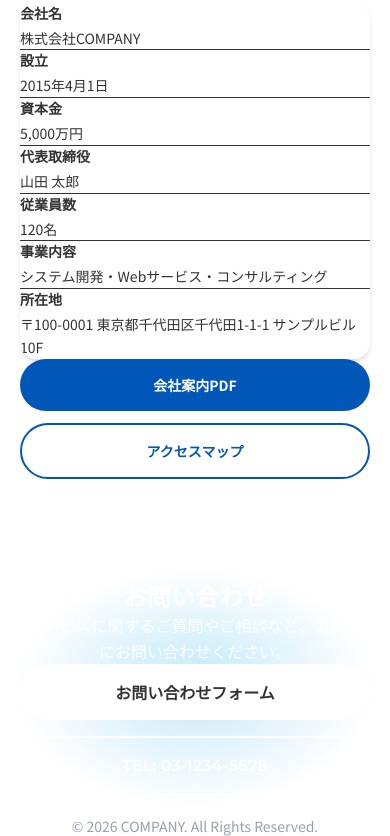
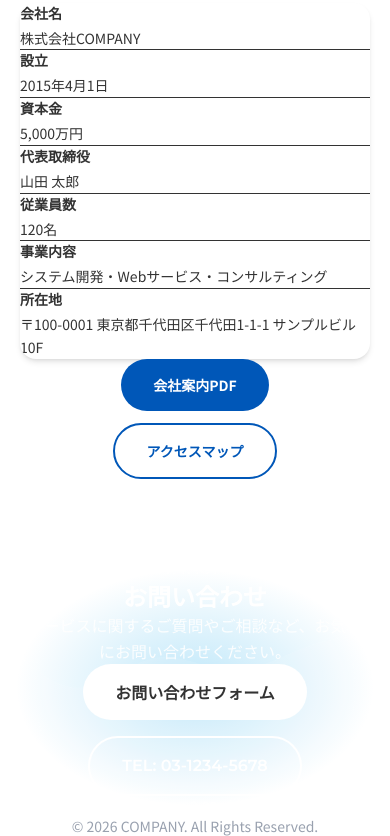
Before and after one commit to Mukai-Kohei/DX_ver01, a Next.js app in the folder DX/HP/company-website/: page / in a window 390 px wide. Shown: the part 2398-3234 px from the top of the page. Built offline with nearby package versions, Linux system fonts and the light colour scheme.

Commit message:
fix: center buttons on mobile in Company and ContactCTA sections
https://claude.ai/code/session_01K7pZmE9GAEZFybVi448acJ

```diff
--- a/DX/HP/company-website/components/Company.tsx
+++ b/DX/HP/company-website/components/Company.tsx
@@ -71,7 +71,7 @@ export default function Company() {
           </div>
 
           {/* Buttons */}
-          <div className="flex flex-col sm:flex-row gap-3 sm:gap-4 justify-center mt-10 md:mt-12">
+          <div className="flex flex-col items-center sm:flex-row sm:items-stretch gap-3 sm:gap-4 justify-center mt-10 md:mt-12">
             <a href="#" className="btn btn-primary text-sm sm:text-base px-8 py-3">
               会社案内PDF
             </a>
--- a/DX/HP/company-website/components/ContactCTA.tsx
+++ b/DX/HP/company-website/components/ContactCTA.tsx
@@ -56,7 +56,7 @@ export default function ContactCTA() {
             </p>
           </div>
 
-          <div className="flex flex-col sm:flex-row gap-4 justify-center pt-2">
+          <div className="flex flex-col items-center sm:flex-row sm:items-stretch gap-4 justify-center pt-2">
             <a
               href="#"
               className="btn bg-white text-primary hover:bg-opacity-90 px-10 py-3 text-base"
```
